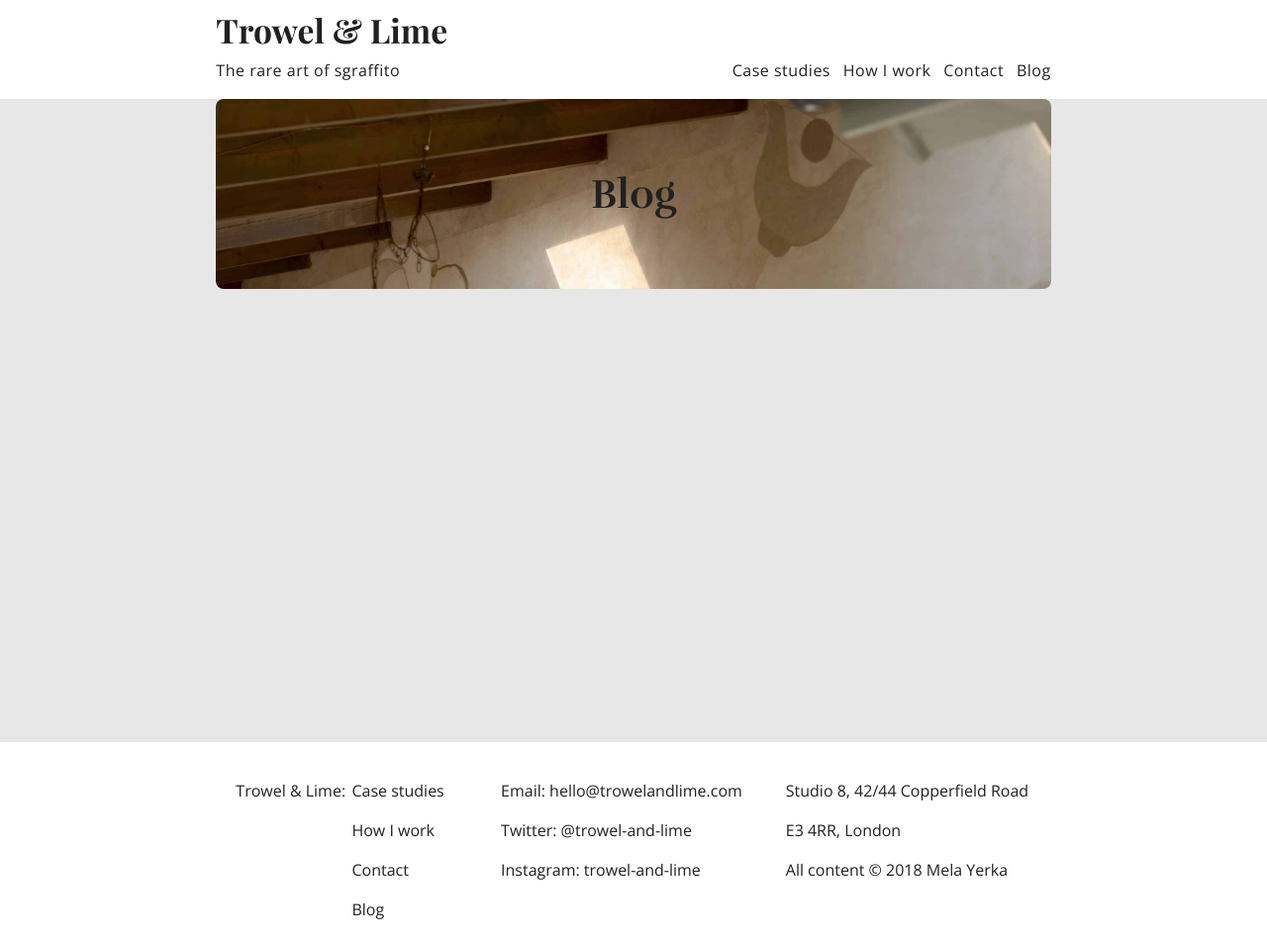
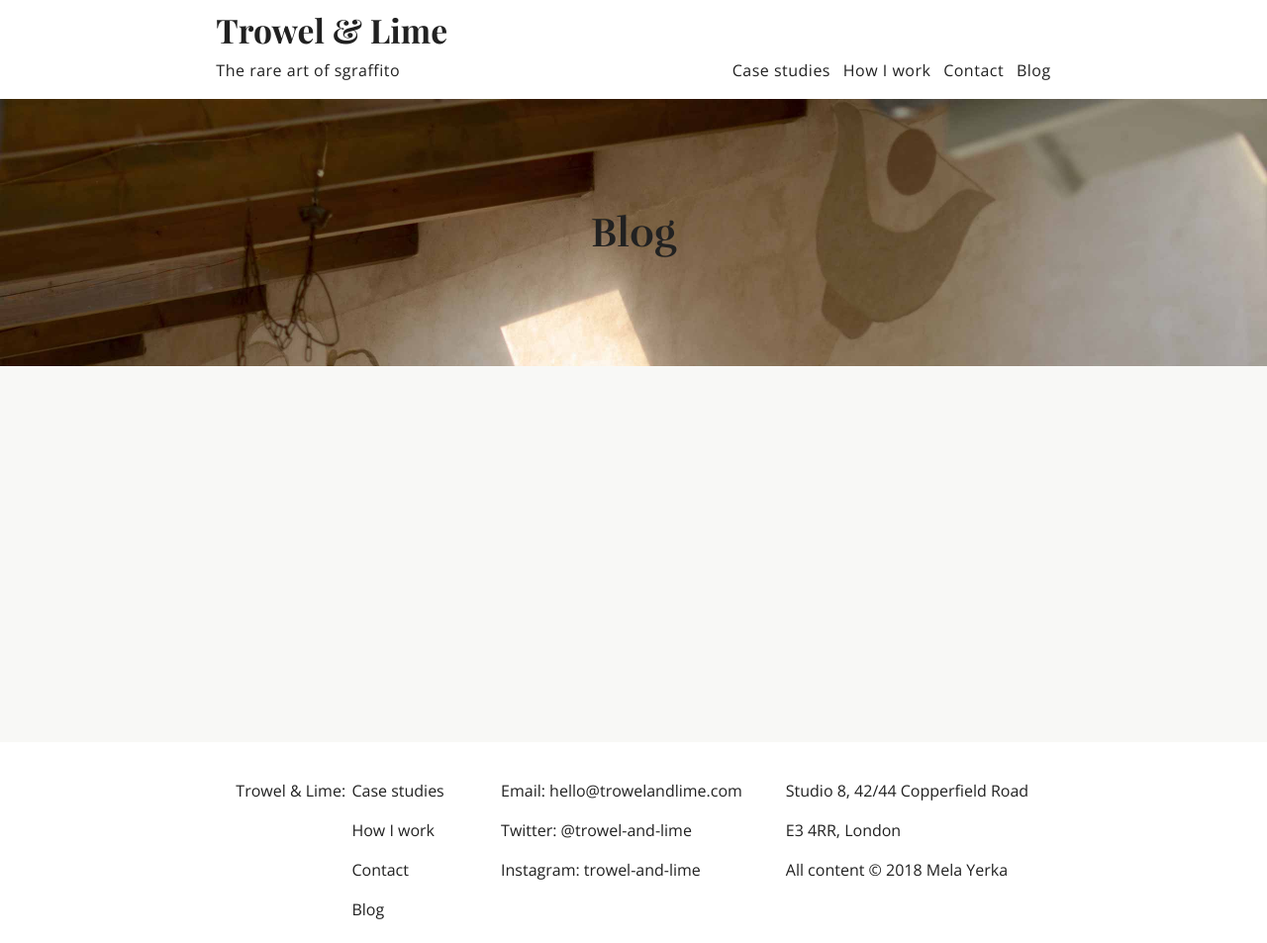
Before and after one commit to marek-kultys/trowel-and-lime, a Jekyll site: the page built from blog/index.html, in a window 1280 px wide. Shown: the whole page at 99% size. Built offline with Jekyll 4.4.1, drawn with Linux system fonts in a browser that asks for light colours; the list of posts is cut into pages by our own code.

Commit message:
Add width wide hero images to pages

```diff
--- a/_sass/body.scss
+++ b/_sass/body.scss
@@ -15,7 +15,7 @@ $transition: 0.12s;
 $radius: 8px;
 
 // Declare colours
-$main: rgba(231, 231, 231, 1);
+$main: rgba(248, 248, 246, 1);
 $white: rgba(255, 255, 255, 1);
 $white-hover: rgba(255, 255, 255, 0.66);
 $black: rgba(33, 33, 33, 1);
--- a/_sass/main.scss
+++ b/_sass/main.scss
@@ -12,20 +12,13 @@ main {
       // background-color: $white;
    }
 
-   .section-block {
-      text-align: center;
-      padding: 2em 0em;
-      // margin-top: 2em;
-      // background-color: $yellow-trans;
-      // border-radius: 8px;
-   }
-
    .page-hero {
       background-size: cover;
       background-position: 50% 0;
-      border-radius: $radius;
+      // border-radius: $radius;
       margin-bottom: 1em;
-      height: 12em;
+      height: 30vh;
+      min-height: 12em;
       display: flex;
       align-items: center;
       justify-content: center;
--- a/blog/index.html
+++ b/blog/index.html
@@ -5,10 +5,8 @@ label: blog
 ---
 <article class="blog">
 
-	<section>
-      <div class="block section-block page-hero">
-         <h2>Blog</h2>
-      </div>
+	<section class="page-hero">
+      <h2>Blog</h2>
    </section>
 
 	<!-- Post Styling -->
--- a/case-studies/index.html
+++ b/case-studies/index.html
@@ -5,10 +5,8 @@ label: case-studies
 ---
 <article class="case-studies">
 
-   <section>
-      <div class="block section-block page-hero">
-         <h2>Case studies</h2>
-      </div>
+   <section class="page-hero">
+      <h2>Case studies</h2>
    </section>
 
    <section>
--- a/contact/index.html
+++ b/contact/index.html
@@ -5,10 +5,8 @@ label: contact
 ---
 <article class="contact">
 
-   <section>
-      <div class="block section-block page-hero">
-         <h2>Contact Form</h2>
-      </div>
+   <section class="page-hero">
+      <h2>Contact Form</h2>
    </section>
 
    <section>
--- a/how-i-work/index.html
+++ b/how-i-work/index.html
@@ -5,10 +5,8 @@ label: how-i-work
 ---
 <article class="how-i-work">
 
-   <section>
-      <div class="block section-block page-hero">
+   <section class="page-hero">
          <h2>How I work</h2>
-      </div>
    </section>
 
    <section>
```
